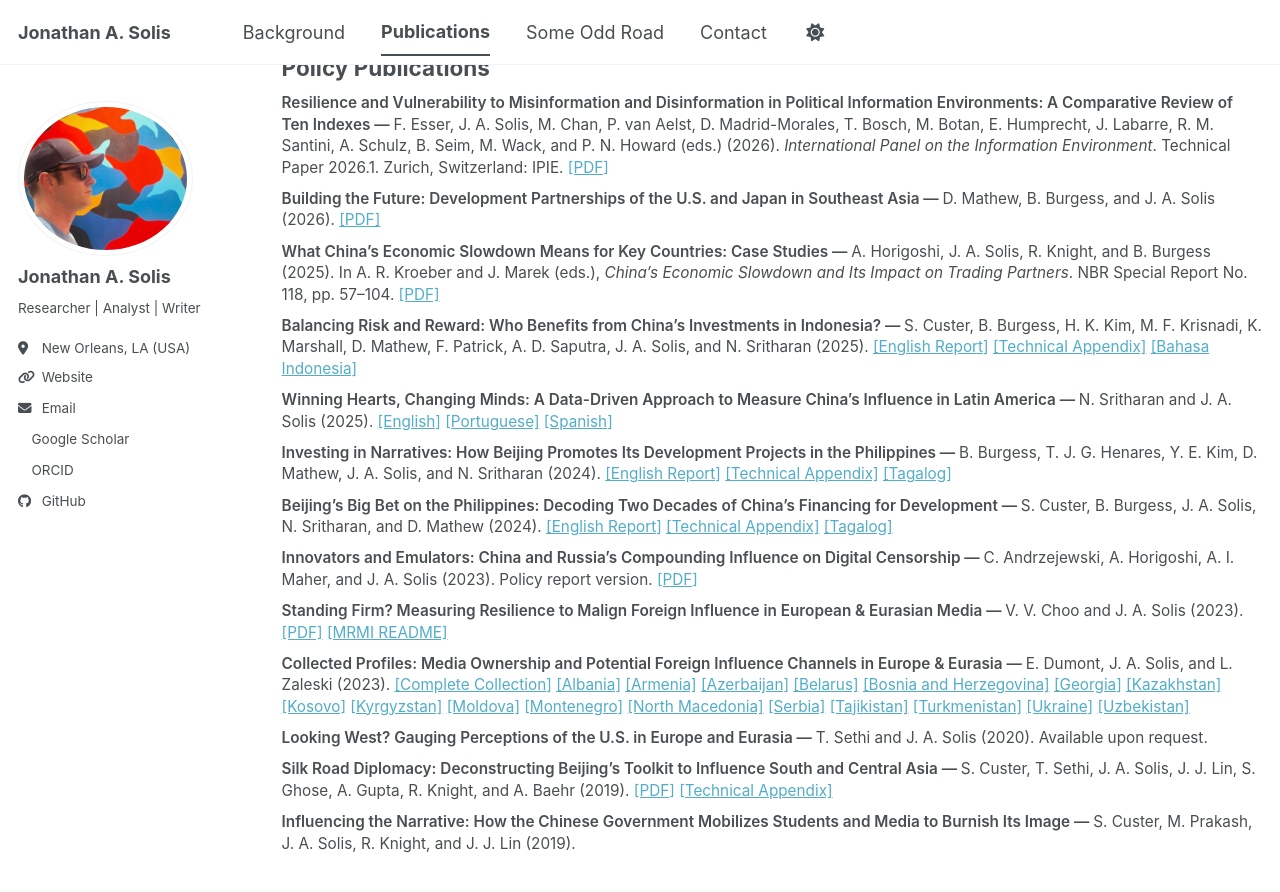
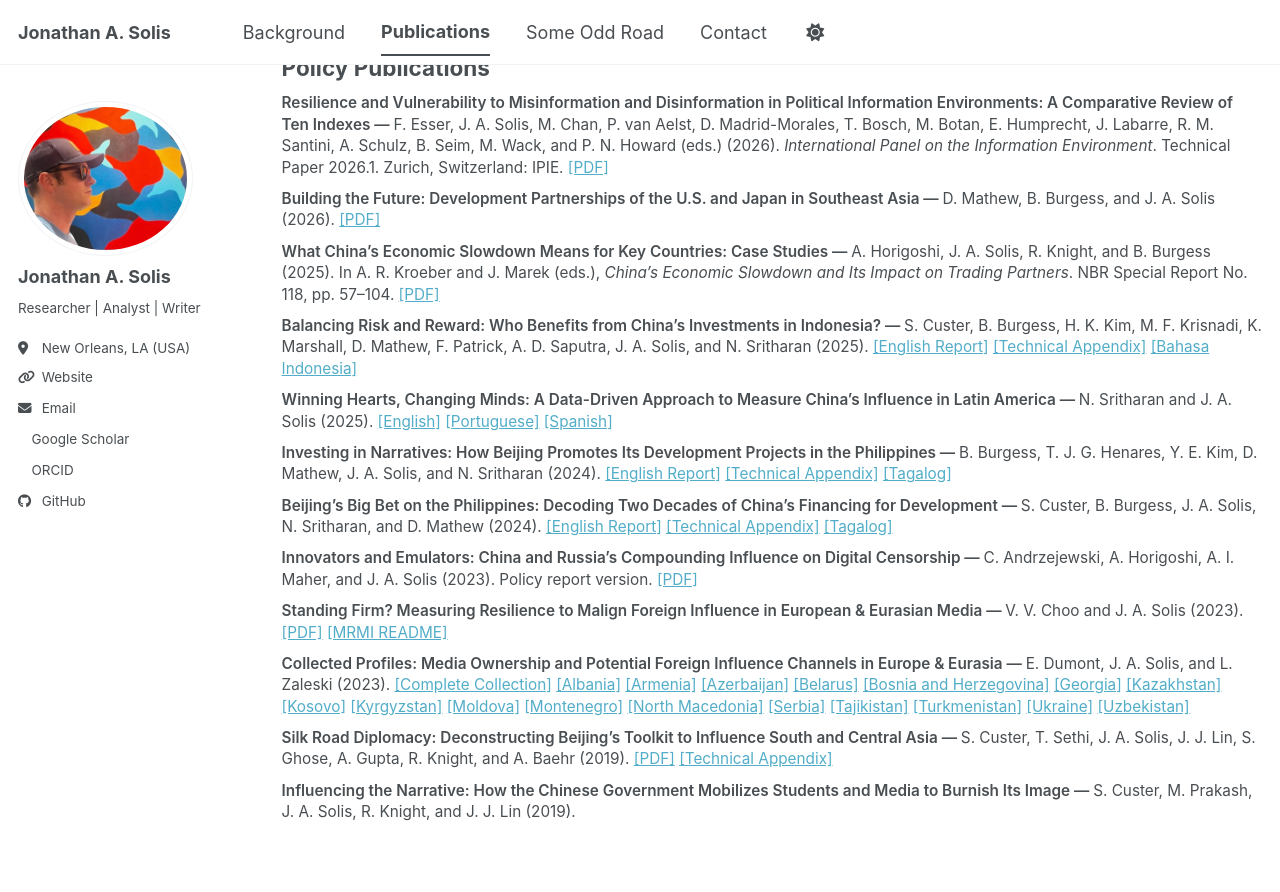
Before and after one commit to westbank-alchemy/westbank-alchemy.github.io, a Jekyll site: the page built from _pages/publications.html, in a window 1280 px wide and 900 px high, scrolled down 897 px. Shown: the top 892 px of the window. Built offline with Jekyll 4.4.1, drawn with Linux system fonts in a browser that asks for light colours; a style sheet for code colours, icons or effects is not loaded; after the commit the page ends 1766 px from its top, so only the background shows below that.

Commit message:
Update publications.html

```diff
--- a/_pages/publications.html
+++ b/_pages/publications.html
@@ -361,19 +361,6 @@ author_profile: true
 
 <div class="publication-entry">
   <p class="publication-title">
-    Looking West? Gauging Perceptions of the U.S. in Europe and Eurasia
-  </p>
-  <p class="publication-authors">
-    T. Sethi and J. A. Solis (2020)
-  </p>
-  <p class="publication-source">
-    Available upon request.
-  </p>
-</div>
-
-
-<div class="publication-entry">
-  <p class="publication-title">
     Silk Road Diplomacy: Deconstructing Beijing’s Toolkit to Influence South and Central Asia
   </p>
   <p class="publication-authors">
```
